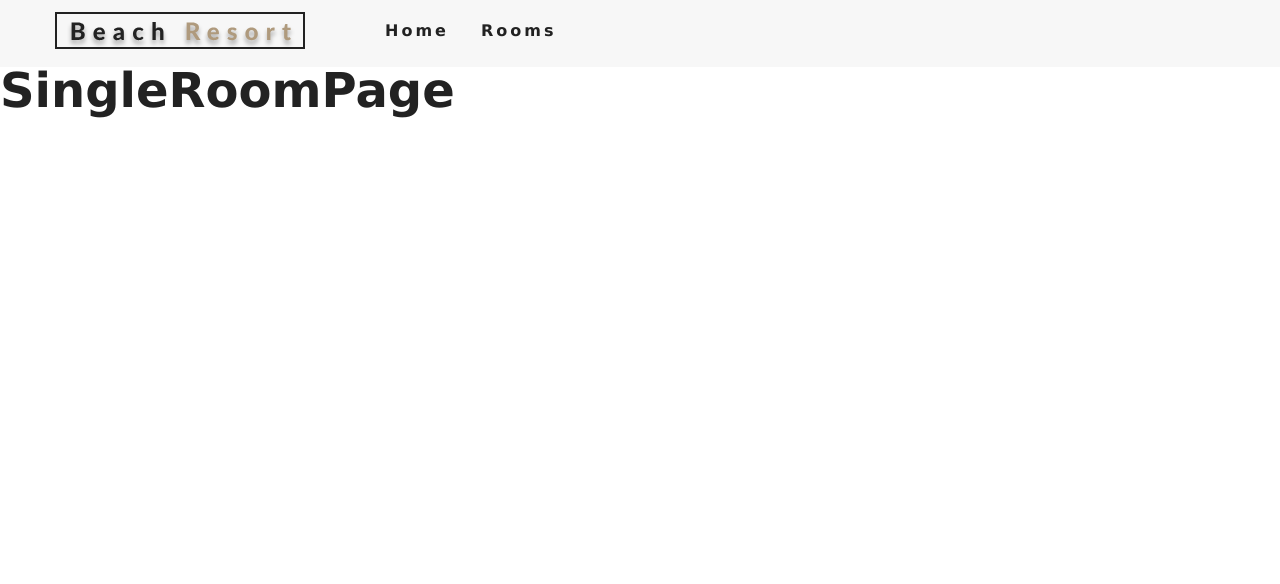
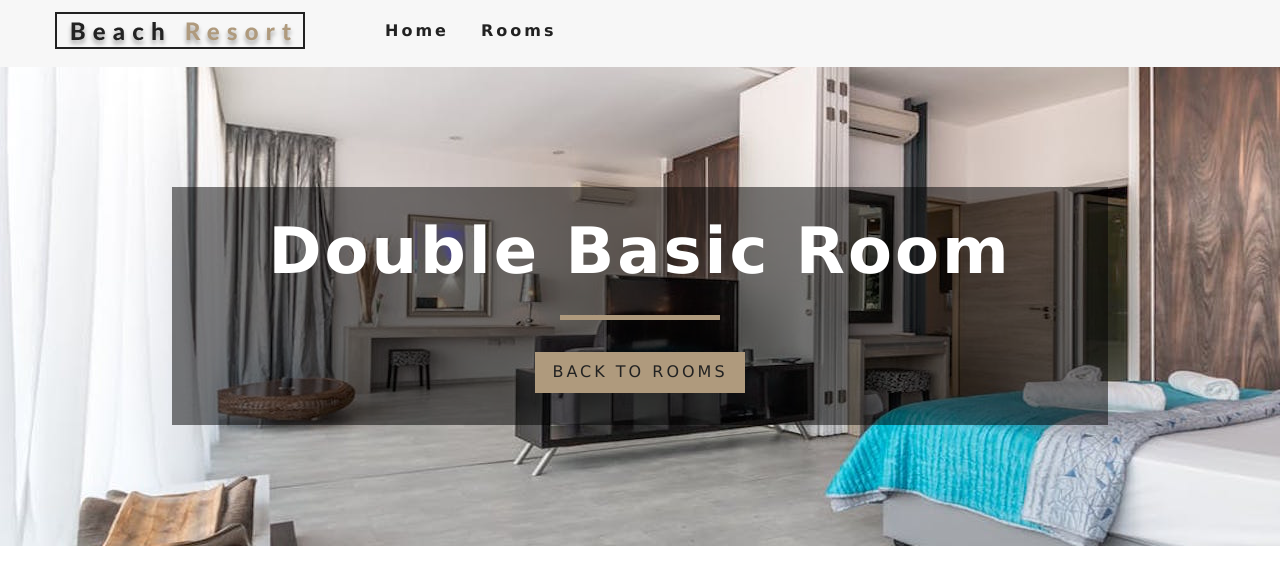
Before and after one commit to mdmostafa15/resort, a React (Create React App) app: page /resort/rooms/double-basic in a window 1280 px wide. Shown: the top 584 px of the page. Built offline with nearby package versions, Linux system fonts and the light colour scheme.

Commit message:
hero add in singleRoomPage using style-component

```diff
--- a/package.json
+++ b/package.json
@@ -12,7 +12,8 @@
     "react-icon": "^1.0.0",
     "react-icons": "^3.11.0",
     "react-router-dom": "^5.2.0",
-    "react-scripts": "3.4.3"
+    "react-scripts": "3.4.3",
+    "styled-components": "^5.2.0"
   },
   "scripts": {
     "start": "react-scripts start",
--- a/src/components/Room.js
+++ b/src/components/Room.js
@@ -1,12 +1,14 @@
 import React from "react";
 import { Link } from "react-router-dom";
+import PropTypes from "prop-types"
 
-function Room({ room }) {
+function Room({ room }) { /*props from Featured.js*/
   const { name, slug, images, price } = room;
-  console.log("select first item from images array ", images[0]);
+  // console.log("select first item from images array ", images[0]);
   return (
     <article className="room">
       <div className="img-container">
+    {/* show the first image of feature room*/}
         <img src={images[0]} alt="single featured room" />
         <div className="price-top">
           <h6>${price}</h6>
@@ -22,3 +24,12 @@ function Room({ room }) {
 }
 
 export default Room;
+
+Room.prototype={
+  room: PropTypes.shape({
+    name: PropTypes.string.isRequired,
+    slug: PropTypes.string.isRequired,
+    images: PropTypes.arrayOf(PropTypes.string).isRequired,
+    price: PropTypes.number.isRequired
+  })
+}
--- /dev/null
+++ b/src/components/StyleSingleRoomHero.js
@@ -0,0 +1,12 @@
+import Styled from "styled-components";
+import defaultBgImg from "../images/room-1.jpeg";
+
+const StyleSingleRoomHero = Styled.header`
+    min-height: 60vh;
+    background: url(${(props)=>props.img?props.img:defaultBgImg}) center/cover no-repeat;
+    display: flex;
+    align-items: center;
+    justify-content: center;
+`;
+
+export default StyleSingleRoomHero;
--- a/src/context.js
+++ b/src/context.js
@@ -23,19 +23,32 @@ class RoomProvider extends Component {
       loading: false,
     });
   }
+  // formating data from data.js
   formateData(items) {
     let tempRooms = items.map((item) => {
       let id = item.sys.id;
       let images = item.fields.images.map((image) => image.fields.file.url);
 
       let room = { ...item.fields, images, id };
+      console.log("context room: ", room);
       return room;
     });
     return tempRooms;
   }
+  // get a specific room
+  getRoom=(slug)=> {
+    let tempRoom = [...this.state.rooms];
+    const singleRoom = tempRoom.find((room) => room.slug === slug);
+    return singleRoom;
+  }
   render() {
     return (
-      <RoomContext.Provider value={{...this.state}}>
+      <RoomContext.Provider
+        value={{
+          ...this.state,
+          getSingleRoom: this.getRoom,
+        }}
+      >
         {this.props.children}
       </RoomContext.Provider>
     );
--- a/src/pages/SingleRoomPage.js
+++ b/src/pages/SingleRoomPage.js
@@ -1,13 +1,65 @@
-import React, { Component } from 'react';
+import React, { Component } from "react";
+import { Link } from "react-router-dom";
+import { RoomContext } from "../context";
+import defaultBgImg from "../images/room-1.jpeg";
+import Hero from "../components/Hero";
+import Banner from "../components/Banner";
+import StyleSingleRoomHero from "../components/StyleSingleRoomHero";
 
 class SingleRoomPage extends Component {
-    render() {
-        return (
-            <div>
-                <h1>SingleRoomPage</h1>
-            </div>
-        );
+  constructor(props) {
+    super(props);
+    console.log(props);
+    this.state = {
+      slug: this.props.match.params.slug,
+      defaultBgImg,
+    };
+  }
+
+  static contextType = RoomContext;
+
+  render() {
+    const { getSingleRoom } = this.context;
+    console.log(this.state.slug);
+    const room = getSingleRoom(this.state.slug);
+    console.log(room);
+    if (!room) {
+      return (
+        <div className="error">
+          <h3>No Such Room is Fund...</h3>
+          <Link to="/resort/rooms" className="btn btn-primary">
+            back to rooms
+          </Link>
+        </div>
+      );
     }
+    // destructure room
+    const {
+      name,
+      slug,
+      type,
+      price,
+      size,
+      capacity,
+      pets,
+      breakfast,
+      featured,
+      description,
+      extras,
+      images,
+    } = room;
+    return (
+      <div>
+        <StyleSingleRoomHero img={images[0] || defaultBgImg}>
+          <Banner title={`${name} room`}>
+            <Link to="/resort/rooms" className="btn btn-primary">
+              back to rooms
+            </Link>
+          </Banner>
+        </StyleSingleRoomHero>
+      </div>
+    );
+  }
 }
 
 export default SingleRoomPage;
```
Also changed, not shown: 1 other file (tests, documents, lock files or other folders).
